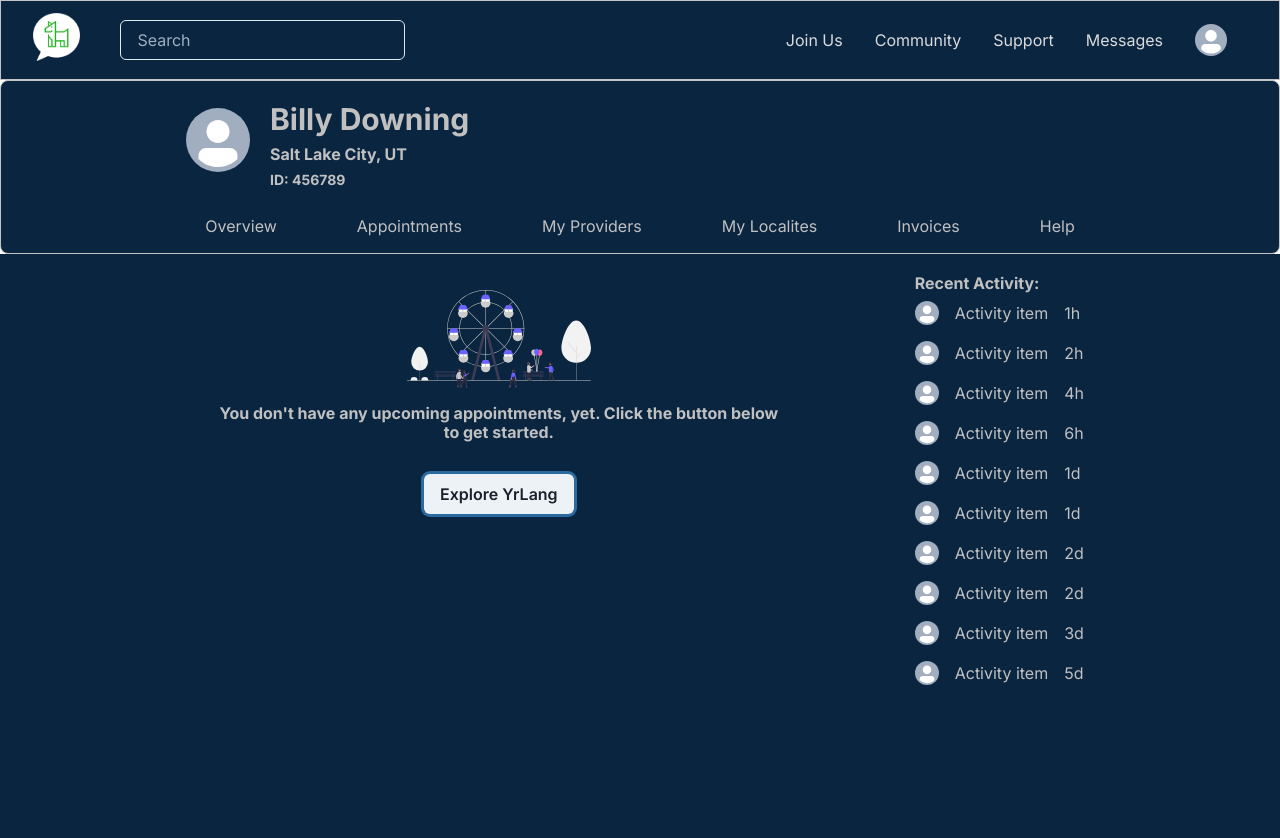
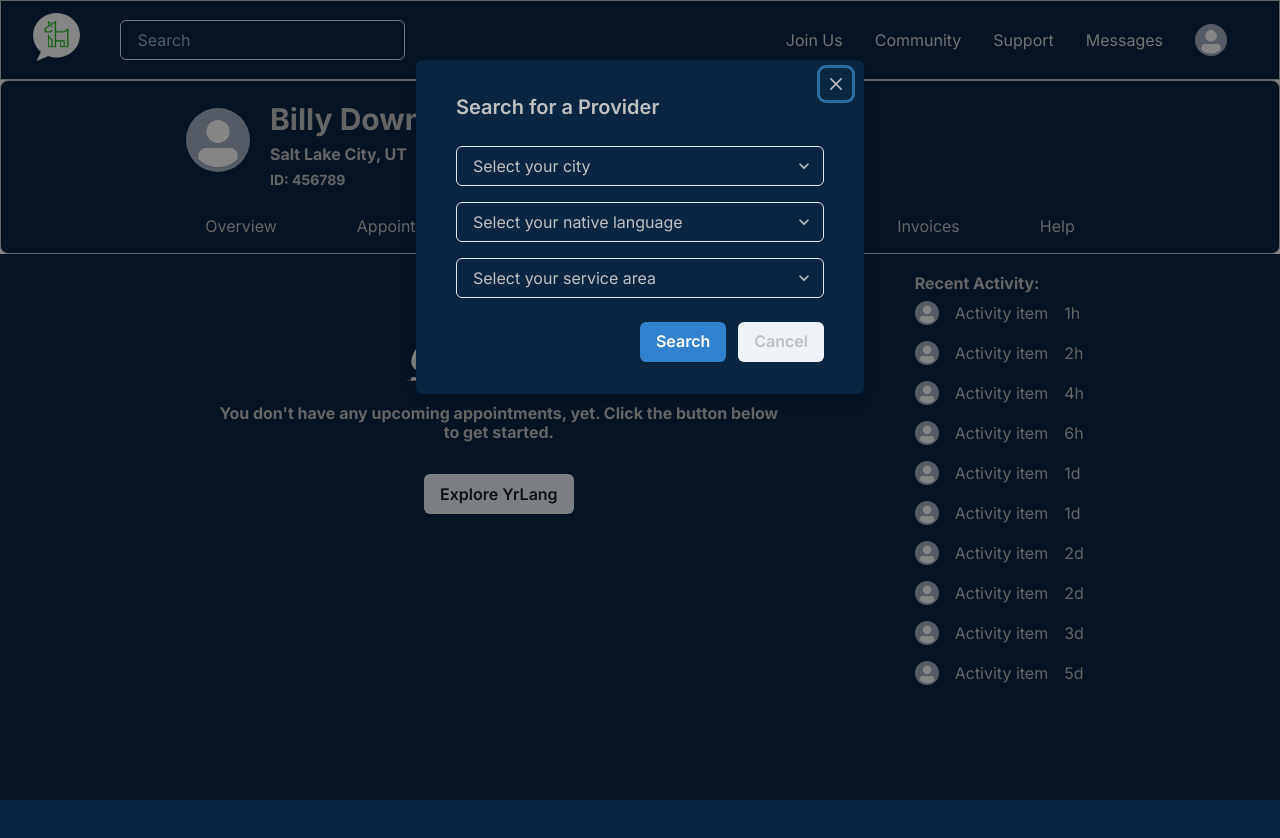
Before and after one commit to billydowning/fastfeedback-nextjs, a Next.js app: page /dashboard in a window 1280 px wide. Both pictures are taken after a click on the button "Explore YrLang". Shown: the top 838 px of the page. Built offline with nearby package versions, Linux system fonts and the light colour scheme; no server answers.

Commit message:
added search modal

```diff
--- a/components/EmptyState.js
+++ b/components/EmptyState.js
@@ -17,6 +17,7 @@ import {
 
 import DashboardShell from "./DashboardShell";
 import DogLogo from "@/components/DogLogo";
+import SearchModal from "@/components/SearchModal";
 
 const EmptyState = () => {
   const auth = useAuth();
@@ -59,9 +60,7 @@ const EmptyState = () => {
                     justifyContent="flex-start"
                     m={8}
                   >
-                    <Button variant="solid" size="md">
-                      Explore YrLang
-                    </Button>
+                    <SearchModal />
                   </Stack>
                 </Container>
               </Stack>
--- /dev/null
+++ b/components/SearchModal.js
@@ -0,0 +1,67 @@
+import { React, useRef } from "react";
+import {
+  Modal,
+  ModalOverlay,
+  ModalContent,
+  ModalHeader,
+  ModalFooter,
+  ModalBody,
+  ModalCloseButton,
+  FormControl,
+  FormLabel,
+  Input,
+  Button,
+  useDisclosure,
+  Select,
+} from "@chakra-ui/react";
+
+const SearchModal = () => {
+  const { isOpen, onOpen, onClose } = useDisclosure();
+
+  const initialRef = useRef();
+
+  return (
+    <>
+      <Button variant="solid" size="md" onClick={onOpen}>
+        Explore YrLang
+      </Button>
+
+      <Modal initialFocusRef={initialRef} isOpen={isOpen} onClose={onClose}>
+        <ModalOverlay />
+        <ModalContent p={4} backgroundColor="#0A2540" color="#c0c0c0">
+          <ModalHeader fontweight="bold">Search for a Provider</ModalHeader>
+          <ModalCloseButton />
+          <ModalBody>
+            <Select placeholder="Select your city" mr={4} mb={4}>
+              <option value="Berlin">Berlin</option>
+              <option value="Paris">Paris</option>
+              <option value="New York">New York</option>
+            </Select>
+
+            <Select placeholder="Select your native language" mr={4} mb={4}>
+              <option value="English">English</option>
+              <option value="Spanish">Spanish</option>
+              <option value="Chinese">Mandarin Chinese</option>
+              <option value="Hindi">Hindi</option>
+            </Select>
+
+            <Select placeholder="Select your service area" mr={4}>
+              <option value="Medical">Medical</option>
+              <option value="Legal">Legal</option>
+              <option value="Financial">Financial</option>
+            </Select>
+          </ModalBody>
+
+          <ModalFooter>
+            <Button colorScheme="blue" mr={3}>
+              Search
+            </Button>
+            <Button onClick={onClose}>Cancel</Button>
+          </ModalFooter>
+        </ModalContent>
+      </Modal>
+    </>
+  );
+};
+
+export default SearchModal;
```
